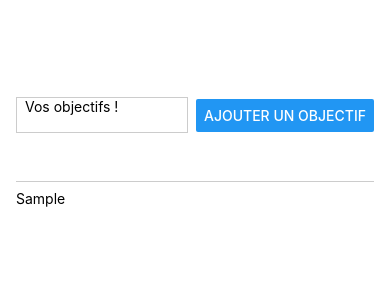
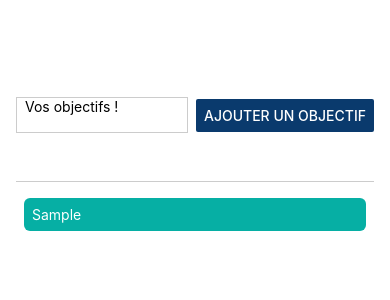
Before and after one commit to ak-code-90/little_react_native_project, a React Native app: screen / in a window 390 px wide. Both pictures are taken after typing "Sample" into the empty fields and a click on the button "AJOUTER UN OBJECTIF". Shown: the top 300 px of the page. Built offline with nearby package versions, Linux system fonts and the light colour scheme.

Commit message:
Flat list added with nanoid dependencie

```diff
--- a/App.jsx
+++ b/App.jsx
@@ -1,11 +1,13 @@
-import { StyleSheet, Text, View, Button, TextInput } from 'react-native';
+import { StyleSheet, Text, View, Button, TextInput, FlatList } from 'react-native';
 import { useState } from 'react';
+import 'react-native-get-random-values'
 import { nanoid } from 'nanoid'
+
+
 
 export default function App() {
   const [inputValue,setInputValue] = useState('');
   const [goalList,setGoalList] = useState([]);
-
 
   function handleChange(text) {
     setInputValue(text);
@@ -13,8 +15,9 @@ export default function App() {
 
   function handlePress(event) {
     event.preventDefault();
-    setGoalList(prevList => ([...prevList,inputValue]))
+    setGoalList(prevList => [...prevList,{text:inputValue, id: nanoid()}])
     setInputValue('');
+    console.log(goalList);
   }
 
   return (
@@ -29,10 +32,21 @@ export default function App() {
         maxLength={100}
         multiline={true}
         />
-      <Button onPress={handlePress} style={StyleSheet.button} title="Ajouter un objectif" />
+      <Button color="#0a3a6d" onPress={handlePress} style={StyleSheet.button} title="Ajouter un objectif" />
      </View>
      <View style={styles.goalsContainer}>
-      {goalList.map((goal,i) => <Text key={goal[i]}>{goal}</Text>)}
+       <FlatList
+       data={goalList}
+       keyExtractor={(item) => {item.id}}
+       renderItem={itemData => {
+        return (
+          <View style={styles.goalItem}>
+            <Text style={styles.goalText}>{itemData.item.text}</Text>
+        </View>
+        )
+       }}
+       alwaysBounceVertical={false}
+       />
      </View>
     </View>
     </>
@@ -64,6 +78,14 @@ const styles = StyleSheet.create({
   goalsContainer : {
     flex: 5,
     marginTop: 8,
+  },
+  goalItem: {
+    margin:8,
+    padding:8,
+    borderRadius:6,
+    backgroundColor: "#06afa4",
+  },
+  goalText: {
+    color: 'white'
   }
-
 });
--- a/package.json
+++ b/package.json
@@ -11,8 +11,10 @@
   "dependencies": {
     "expo": "~47.0.12",
     "expo-status-bar": "~1.4.2",
+    "nanoid": "^4.0.0",
     "react": "18.1.0",
-    "react-native": "0.70.5"
+    "react-native": "0.70.5",
+    "react-native-get-random-values": "^1.8.0"
   },
   "devDependencies": {
     "@babel/core": "^7.12.9"
```
Also changed, not shown: 1 other file (tests, documents, lock files or other folders).
